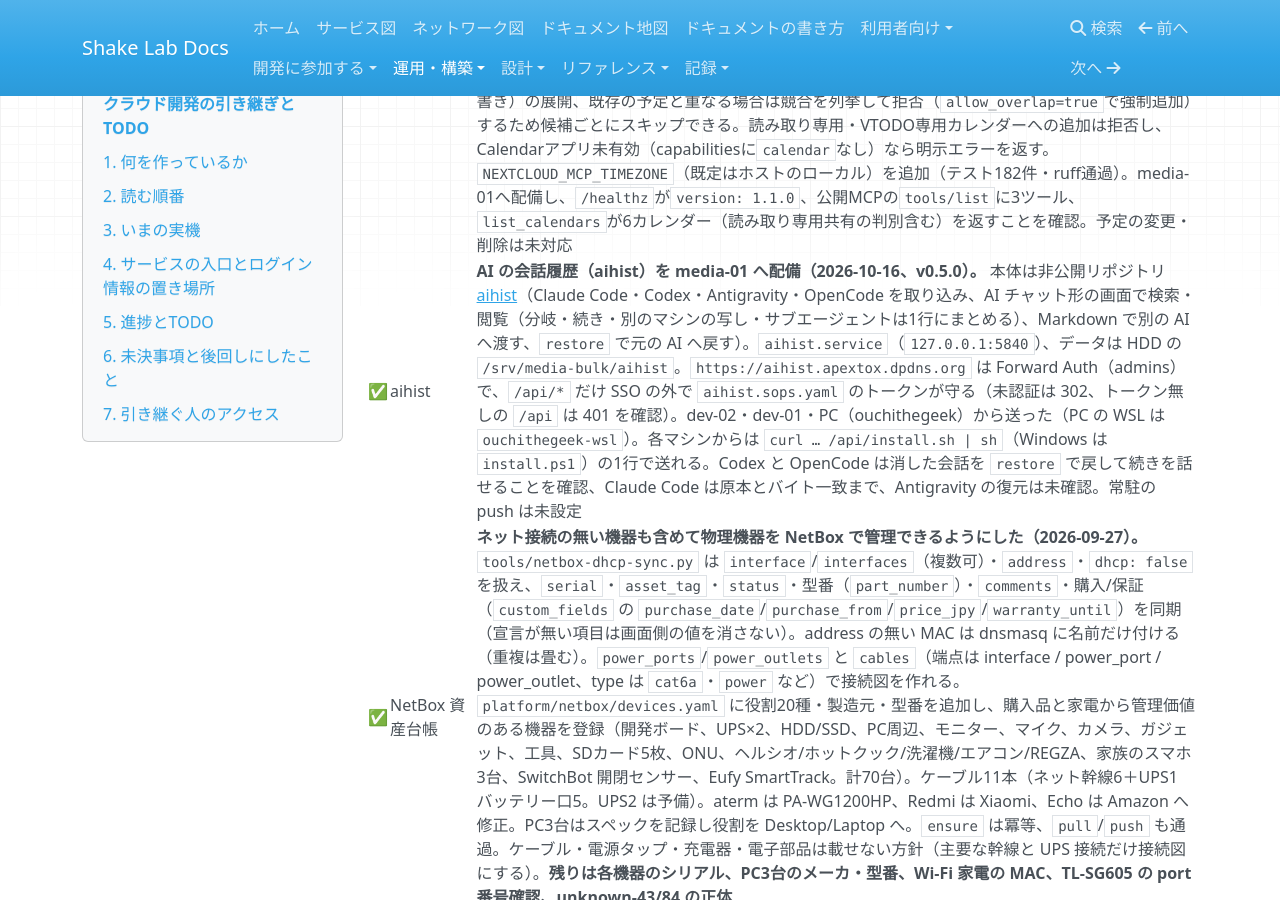
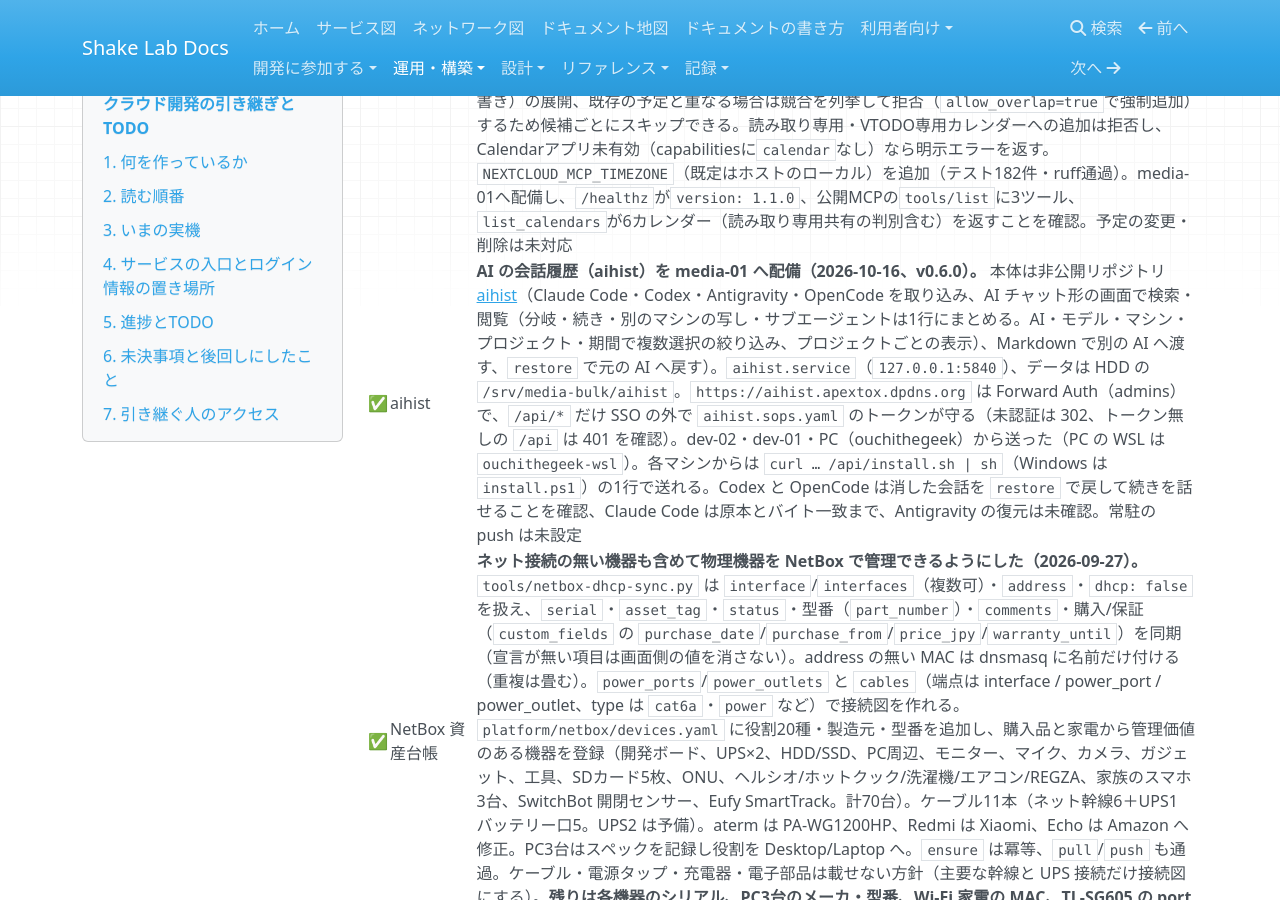
Before and after one commit to rurutheGeek/shake-cloud, an MkDocs documentation site: the page built from docs/operations/handover.md, in a window 1280 px wide and 900 px high, scrolled down 19835 px. Built offline with MkDocs 1.6.1, drawn with Linux system fonts in a browser that asks for light colours; nearby versions of some CDN libraries; a script that is not in the unit is left out.

Commit message:
chore(aihist): v0.6.0（絞り込みの強化）へ上げて配備する
Co-Authored-By: Claude Opus 5.5 <noreply@anthropic.com>

```diff
--- a/docs/operations/handover.md
+++ b/docs/operations/handover.md
@@ -220,7 +220,7 @@ sops --decrypt platform/sops/pve-users.sops.yaml
 | ✅ | Homarr | **ゲーム1の隔離ダウンロードのタイルをHomarrへ追加（2026-10-06）。** `stacks/homarr/apps.json` に「ダウンロード（qBittorrent）」（`https://torrent.play.apextox.dpdns.org`。未認証は302でAuthentikへ）と「ダウンロード（検疫）」（`https://play.apextox.dpdns.org/download`。ゲームポータルから分離した別コンテナ、ポータルSSOを共用。`/download/healthz` 200・未認証は303でログインへ）を追加し、`homarr.yml` でapps-01へ配備（35 apps・0 tiles removed）。torrent側の利用者ブラウザでのSSOログイン完了は未確認 | [Homarr](../services/homarr.md) |
 | 🟨 | Nextcloudアプリ | **自作の印刷・LocalSend送信を公開リポジトリへ切り出し、App Store公開の準備をした（2026-09-26）。** `cups_print`（[nextcloud-cups-print](https://github.com/rurutheGeek/nextcloud-cups-print)）と `localsend_share`（[nextcloud-localsend](https://github.com/rurutheGeek/nextcloud-localsend)）を作成し、各 `v1.0.2` をGitHub Releaseで配布。media-01は `manage.py custom-apps` で導入し旧 `shake_print`・`shake_localsend` を撤去（残る自作は `shake_tags` のみ）。中継は `stacks/print-api`・`stacks/localsend-send` を同じ実装へ更新。**実機確認（NC33）**: 印刷はPDFとMarkdown、ダイアログ（部数・カラー・ページ範囲）、LocalSendは実端末へ送信成功。LocalSendはmulticast応答がSG（22/80/443/53317のみ）で戻らないため、`LOCALSEND_SEND_SCAN` の外向き走査（HTTP legacy discovery）を追加。**プリンターはDHCPで `192.168.10.9`→`192.168.10.3` へ移動しており、キューをmDNS名 `ipp://cA5E9FB00000.local/ipp/print` に変更**（`cups_printer_uri`）。トークンはSOPS・実機・アプリ設定をローテーション済み。**外部レビューを受けて1.0.2で修正（Content-Length明示・中継エラー本文の表示・devicesのLANアドレス許可・トークン比較）。証明書は[PR #1272](https://github.com/nextcloud/app-certificate-requests/pull/1272)・[#1273](https://github.com/nextcloud/app-certificate-requests/pull/1273)を提出済み（署名待ち）。常用はNC33のまま（NC35は使い捨てコンテナで有効化・ルート・設定画面・JS配信のみ確認）** | [nextcloud.md](nextcloud.md)・[printer.md](../services/printer.md)・[D06](../development/D06-localsend.md)・[D08](../development/D08-nextcloud-print.md) |
 | ✅ | Nextcloud MCP | **Nextcloud MCPサーバを公開リポジトリへ切り出し、media-01をリリース取得方式へ移行（2026-09-26）。** [nextcloud-mcp](https://github.com/rurutheGeek/nextcloud-mcp) を作成して `v1.0.0` を公開、外部レビューを受けて `v1.0.1` に更新（tools/call前のwhoami必須化・タグreadのstat・write-denyの祖先拒否と展開メンバー検査・max_bytes検証・アーカイブ事前サイズ検査・Origin検証。標準ライブラリのみ・16ツール・テスト139件・Docker/GHCR対応）。呼び出し元の資格情報でNextcloudのACLに従うパススルー認証は不変。音楽ルートと追加の書き込み禁止プレフィックスをenv化し、tag-api連携はURLとトークンの両方があるときだけタグ3ツールを公開するようオプション化した。media-01は `group_vars/media.yml` の `nextcloud_mcp_version`/`_sha256` で固定したリリース資産をプレイが取得する。実機で `/healthz`（`version: 1.0.1`・`tag_tools: true`）とMCP接続からの `whoami`・MusicBrainz検索を確認。**2026-09-28: `v1.1.0`へ更新し、CalDAVカレンダー3ツール（`nextcloud_list_calendars`・`nextcloud_list_events`・`nextcloud_create_event`）を追加。** 繰り返し予定（`DAILY`/`WEEKLY`/`MONTHLY`/`YEARLY`、`COUNT`/`UNTIL`/`BYDAY`/`EXDATE`・上書き）の展開、既存の予定と重なる場合は競合を列挙して拒否（`allow_overlap=true`で強制追加）するため候補ごとにスキップできる。読み取り専用・VTODO専用カレンダーへの追加は拒否し、Calendarアプリ未有効（capabilitiesに`calendar`なし）なら明示エラーを返す。`NEXTCLOUD_MCP_TIMEZONE`（既定はホストのローカル）を追加（テスト182件・ruff通過）。media-01へ配備し、`/healthz`が`version: 1.1.0`、公開MCPの`tools/list`に3ツール、`list_calendars`が6カレンダー（読み取り専用共有の判別含む）を返すことを確認。予定の変更・削除は未対応 | [nextcloud-mcp.md](nextcloud-mcp.md)・[A06](../development/A06-nextcloud-mcp.md) |
-| ✅ | aihist | **AI の会話履歴（aihist）を media-01 へ配備（2026-10-16、v0.5.0）。** 本体は非公開リポジトリ [aihist](https://github.com/rurutheGeek/aihist)（Claude Code・Codex・Antigravity・OpenCode を取り込み、AI チャット形の画面で検索・閲覧（分岐・続き・別のマシンの写し・サブエージェントは1行にまとめる）、Markdown で別の AI へ渡す、`restore` で元の AI へ戻す）。`aihist.service`（`127.0.0.1:5840`）、データは HDD の `/srv/media-bulk/aihist`。`https://aihist.apextox.dpdns.org` は Forward Auth（admins）で、`/api/*` だけ SSO の外で `aihist.sops.yaml` のトークンが守る（未認証は 302、トークン無しの `/api` は 401 を確認）。dev-02・dev-01・PC（ouchithegeek）から送った（PC の WSL は `ouchithegeek-wsl`）。各マシンからは `curl … /api/install.sh | sh`（Windows は `install.ps1`）の1行で送れる。Codex と OpenCode は消した会話を `restore` で戻して続きを話せることを確認、Claude Code は原本とバイト一致まで、Antigravity の復元は未確認。常駐の push は未設定 | [aihist.md](aihist.md) |
+| ✅ | aihist | **AI の会話履歴（aihist）を media-01 へ配備（2026-10-16、v0.6.0）。** 本体は非公開リポジトリ [aihist](https://github.com/rurutheGeek/aihist)（Claude Code・Codex・Antigravity・OpenCode を取り込み、AI チャット形の画面で検索・閲覧（分岐・続き・別のマシンの写し・サブエージェントは1行にまとめる。AI・モデル・マシン・プロジェクト・期間で複数選択の絞り込み、プロジェクトごとの表示）、Markdown で別の AI へ渡す、`restore` で元の AI へ戻す）。`aihist.service`（`127.0.0.1:5840`）、データは HDD の `/srv/media-bulk/aihist`。`https://aihist.apextox.dpdns.org` は Forward Auth（admins）で、`/api/*` だけ SSO の外で `aihist.sops.yaml` のトークンが守る（未認証は 302、トークン無しの `/api` は 401 を確認）。dev-02・dev-01・PC（ouchithegeek）から送った（PC の WSL は `ouchithegeek-wsl`）。各マシンからは `curl … /api/install.sh | sh`（Windows は `install.ps1`）の1行で送れる。Codex と OpenCode は消した会話を `restore` で戻して続きを話せることを確認、Claude Code は原本とバイト一致まで、Antigravity の復元は未確認。常駐の push は未設定 | [aihist.md](aihist.md) |
 | ✅ | NetBox 資産台帳 | **ネット接続の無い機器も含めて物理機器を NetBox で管理できるようにした（2026-09-27）。** `tools/netbox-dhcp-sync.py` は `interface`/`interfaces`（複数可）・`address`・`dhcp: false` を扱え、`serial`・`asset_tag`・`status`・型番（`part_number`）・`comments`・購入/保証（`custom_fields` の `purchase_date`/`purchase_from`/`price_jpy`/`warranty_until`）を同期（宣言が無い項目は画面側の値を消さない）。address の無い MAC は dnsmasq に名前だけ付ける（重複は畳む）。`power_ports`/`power_outlets` と `cables`（端点は interface / power_port / power_outlet、type は `cat6a`・`power` など）で接続図を作れる。`platform/netbox/devices.yaml` に役割20種・製造元・型番を追加し、購入品と家電から管理価値のある機器を登録（開発ボード、UPS×2、HDD/SSD、PC周辺、モニター、マイク、カメラ、ガジェット、工具、SDカード5枚、ONU、ヘルシオ/ホットクック/洗濯機/エアコン/REGZA、家族のスマホ3台、SwitchBot 開閉センサー、Eufy SmartTrack。計70台）。ケーブル11本（ネット幹線6＋UPS1 バッテリー口5。UPS2 は予備）。aterm は PA-WG1200HP、Redmi は Xiaomi、Echo は Amazon へ修正。PC3台はスペックを記録し役割を Desktop/Laptop へ。`ensure` は冪等、`pull`/`push` も通過。ケーブル・電源タップ・充電器・電子部品は載せない方針（主要な幹線と UPS 接続だけ接続図にする）。**残りは各機器のシリアル、PC3台のメーカ・型番、Wi-Fi 家電の MAC、TL-SG605 の port 番号確認、unknown-43/84 の正体** | [netbox.md](netbox.md#assets) |
 | ✅ | パスキー | **パスワードレスの自動入力が出ない原因を特定し、discoverable（resident key）を必須化（2026-09-27）。** サーバー側（識別ステージの `passkey_challenge`・`autocomplete="username webauthn"`・パスワード/検証段を飛ばす既定ポリシー）は正常で、原因は登録済みBitwardenパスキーが2要素専用（非discoverable）だったこと。MFAでは使えており（`last_t`＝2026-09-26 09:51の本人ログインと一致）、`allowCredentials: []` の自動入力にだけ出ない症状だった。WebAuthn setupステージ `default-authenticator-webauthn-setup` を `resident_key_requirement: required` へ変更し、`configure.py` が冪等に適用（実機にも適用済み）。**2026-09-27より前に登録したパスキーは削除して登録し直しが必要。** Firefoxはユーザー名欄のパスキー自動入力に非対応（Chrome/Edge/Safariを使う） | [identity.md](identity.md#パスキーだけでログインするパスワードレス) |
 | ✅ | セッション | **再ログイン頻度を下げた（2026-09-27）。** 実機DBで、認証セッションがブラウザー終了＋サーバー側24時間（tenant `default_token_duration: days=1`）で切れていた。`configure.py` が `default-authentication-login` の `remember_me_offset` を `days=30` にし、ログイン最後の「Stay signed in?」で **Yes** のときだけ30日保持（Noは従来どおり）。実機にも適用済み。常時30日にする場合は同ステージの `session_duration: days=30` | [identity.md](identity.md#再ログインを減らすセッション保持) |
```
Also changed, not shown: 1 other file.
